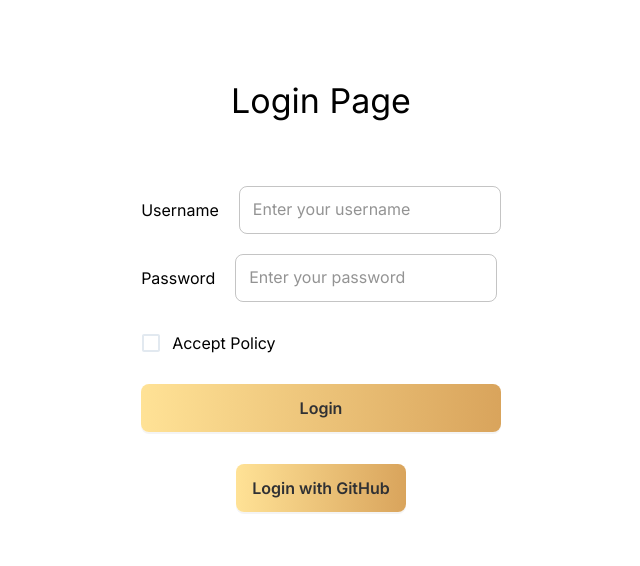
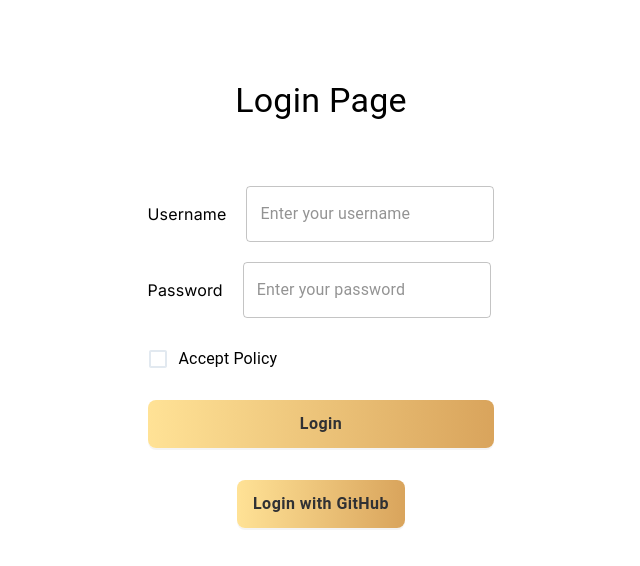
Before and after one commit to nguyenthanhdong0710/nextjs-base-2023, a Next.js app: page /en/login in a window 1280 px wide. Shown: the top 566 px of the page, without its empty margins (319-959 px from the left). Built offline with nearby package versions, Linux system fonts and the light colour scheme; no server answers.

Commit message:
update basic theme and readme

```diff
--- a/theme/createAppTheme.tsx
+++ b/theme/createAppTheme.tsx
@@ -3,6 +3,7 @@ import { createTheme } from "@mui/material/styles";
 import darkPalette from "./darkPalette";
 import lightPalette from "./lightPalette";
 
+// override props for Button (can do this to all Component)
 declare module "@mui/material/Button" {
   interface ButtonPropsVariantOverrides {
     primary: true;
@@ -10,6 +11,8 @@ declare module "@mui/material/Button" {
     dark: true;
   }
 }
+
+// override breakpoint
 declare module "@mui/material/styles" {
   interface BreakpointOverrides {
     xs: true;
@@ -21,47 +24,13 @@ declare module "@mui/material/styles" {
   }
 }
 
+// declare type for palette
 type ColorGradient = {
-  buttonGold1: string;
-  gold1: string;
-  gold2: string;
-  button: string;
-  switch: string;
-  grayButton: string;
-  menu: string;
-  news: string;
-  transaction: string;
+  buttonGold: string;
 };
 
 type ColorPalette = {
   [key: number | string]: string;
-};
-
-type ColorMaterial = {
-  primary: {
-    primary: string;
-    onPrimaryContainer: string;
-  };
-  secondary: {
-    90: string;
-    95: string;
-  };
-  white: string;
-  black: string;
-  error: {
-    80: string;
-  };
-  dark: {
-    tertiary: string;
-  };
-};
-
-type ColorAccent = {
-  bg: string;
-  secondary: { [key: string]: string };
-  lightGreen: string;
-  lightGreenBg: string;
-  err: string;
 };
 
 declare module "@mui/material/styles" {
@@ -69,20 +38,17 @@ declare module "@mui/material/styles" {
     gray: ColorPalette;
     slate: ColorPalette;
     yellow: ColorPalette;
-    material: ColorMaterial;
     gradient: ColorGradient;
-    accent: ColorAccent;
   }
   interface PaletteOptions {
     gray: ColorPalette;
     slate: ColorPalette;
     yellow: ColorPalette;
-    material: ColorMaterial;
     gradient: ColorGradient;
-    accent: ColorAccent;
   }
 }
 
+// start create theme
 const createAppTheme = (mode: PaletteMode) => {
   const palette = mode === "light" ? lightPalette : darkPalette;
   return createTheme({
@@ -96,13 +62,8 @@ const createAppTheme = (mode: PaletteMode) => {
         xl: 1536,
       },
     },
-    typography: {
-      allVariants: {
-        fontFamily: "inherit",
-        letterSpacing: 0,
-      },
-    },
     palette,
+    // Override component style
     components: {
       MuiButton: {
         styleOverrides: {
@@ -120,8 +81,8 @@ const createAppTheme = (mode: PaletteMode) => {
             },
           },
           outlined: {
-            color: palette.yellow.primary,
-            borderColor: palette.yellow.primary,
+            color: palette.yellow[500],
+            borderColor: palette.yellow[500],
           },
           containedPrimary: {
             "&:hover": {
@@ -135,7 +96,7 @@ const createAppTheme = (mode: PaletteMode) => {
             style: {
               color: palette.slate[700],
               backgroundSize: "300% 100%",
-              backgroundImage: palette.gradient.buttonGold1,
+              backgroundImage: palette.gradient.buttonGold,
               transition: "all .4s ease-in-out",
               boxShadow: "0px 2px 0px rgba(0, 0, 0, 0.043)",
               "&:not([disabled]):hover": {
@@ -144,87 +105,7 @@ const createAppTheme = (mode: PaletteMode) => {
               },
             },
           },
-          {
-            props: { variant: "secondary" },
-            style: {
-              background: darkPalette.gradient.grayButton,
-              color: palette.text?.primary,
-            },
-          },
-          {
-            props: { variant: "dark" },
-            style: {
-              background: "#45474D",
-              color: "#F6F8FA",
-            },
-          },
         ],
-      },
-      // MuiCheckbox: {
-      //   defaultProps: {
-      //     icon: <CheckboxIcon />,
-      //     checkedIcon: <CheckedCheckboxIcon />,
-      //   },
-      // },
-      MuiOutlinedInput: {
-        defaultProps: {
-          size: "small",
-        },
-        styleOverrides: {
-          input: {
-            borderRadius: 8,
-            padding: "12.5px 14px",
-          },
-          notchedOutline: {
-            borderRadius: 8,
-          },
-        },
-      },
-      MuiAutocomplete: {
-        styleOverrides: {
-          root: {
-            "& .MuiOutlinedInput-root.MuiInputBase-sizeSmall": {
-              padding: "12.5px 14px",
-              "& .MuiAutocomplete-input": {
-                padding: 0,
-              },
-            },
-          },
-        },
-      },
-      // MuiSelect: {
-      //   defaultProps: {
-      //     IconComponent: DropdownChevronDownIcon,
-      //   },
-      // },
-      MuiPaper: {
-        styleOverrides: {
-          root: { backgroundImage: "none" },
-        },
-      },
-      MuiPaginationItem: {
-        styleOverrides: {
-          root: {
-            "&.MuiPaginationItem-outlined.MuiPaginationItem-rounded": {
-              borderRadius: 4,
-              borderColor: palette.slate[600],
-              color: palette.slate[400],
-              "&.Mui-selected": {
-                background: palette.gradient.gold1,
-                border: "none",
-                color: palette.slate[600],
-                fontWeight: "500",
-              },
-            },
-          },
-        },
-      },
-      MuiTooltip: {
-        styleOverrides: {
-          tooltip: {
-            fontFamily: "inherit",
-          },
-        },
       },
     },
   });
--- a/theme/darkPalette.ts
+++ b/theme/darkPalette.ts
@@ -2,10 +2,7 @@ import { PaletteOptions } from "@mui/material";
 
 const darkPalette: PaletteOptions = {
   mode: "dark",
-  // background: {
-  //   default: "#1f1f1f",
-  //   paper: "#303135",
-  // },
+  // override default color
   primary: {
     main: "#fcd535",
   },
@@ -18,6 +15,8 @@ const darkPalette: PaletteOptions = {
     disabled: "#475569",
   },
   divider: "#303134",
+
+  // add new custom color
   gray: {
     50: "#F8FAFC",
     100: "#F1F5F9",
@@ -46,51 +45,12 @@ const darkPalette: PaletteOptions = {
     900: "#202124",
   },
   yellow: {
-    primary: "#FFE176",
-    secondary: "#FCD535",
+    500: "#FFE176",
   },
-  material: {
-    primary: {
-      primary: "#E9C320;",
-      onPrimaryContainer: "#FFE176",
-    },
-    secondary: {
-      90: "#EFE2BB",
-      95: "#FEF0C9",
-    },
-    white: "#ffffff",
-    black: "#000000",
-    error: {
-      80: "#FFB4AB",
-    },
-    dark: {
-      tertiary: "#8ED88A",
-    },
-  },
-  accent: {
-    bg: "#181507",
-    secondary: {
-      60: "#9B906E",
-      30: "#40392D",
-    },
-    lightGreen: "#8ED88A",
-    lightGreenBg: "#36423C",
-    err: "#FF897D",
-  },
+
+  // also can add your gradient color
   gradient: {
-    button:
-      "linear-gradient(90.51deg, #FFE296 33.49%, #D9A45C 99.56%), #FCD535",
-    switch: "linear-gradient(56.77deg, #FFDE85 0.39%, #CCA156 80.01%)",
-    grayButton:
-      "linear-gradient(0deg, rgba(255, 255, 255, 0.2), rgba(255, 255, 255, 0.2)), #45474D",
-    menu: "linear-gradient(56.77deg, #FFDE85 0.39%, #CCA156 80.01%)",
-    news: "linear-gradient(180deg, rgba(0, 0, 0, 0) 0%, #000000 100%)",
-    gold1: "linear-gradient(90.51deg, #FFE296 33.49%, #D9A45C 99.56%)",
-    buttonGold1:
-      "linear-gradient(90.51deg, #FFE296, #D9A45C, #FFE296, #D9A45C)",
-    gold2: "linear-gradient(56.77deg, #FFDE85 0.39%, #CCA156 80.01%)",
-    transaction:
-      "radial-gradient(46.71% 110.11% at 72.86% 26.26%, #313337 0%, #26282B 100%)",
+    buttonGold: "linear-gradient(90.51deg, #FFE296, #D9A45C, #FFE296, #D9A45C)",
   },
 };
 
--- a/theme/lightPalette.ts
+++ b/theme/lightPalette.ts
@@ -2,10 +2,7 @@ import { PaletteOptions } from "@mui/material";
 
 const lightPalette: PaletteOptions = {
   mode: "light",
-  // background: {
-  //   default: "#DADADA",
-  //   paper: "#DADADA",
-  // },
+  // override default color
   primary: {
     main: "#fcd535",
   },
@@ -18,6 +15,8 @@ const lightPalette: PaletteOptions = {
     disabled: "#475569",
   },
   divider: "#303134",
+
+  // add new custom color
   gray: {
     50: "#F8FAFC",
     100: "#F1F5F9",
@@ -49,48 +48,10 @@ const lightPalette: PaletteOptions = {
     primary: "#FFE176",
     secondary: "#FCD535",
   },
-  material: {
-    primary: {
-      primary: "#E9C320;",
-      onPrimaryContainer: "#FFE176",
-    },
-    secondary: {
-      90: "#EFE2BB",
-      95: "#FEF0C9",
-    },
-    white: "#ffffff",
-    black: "#000000",
-    error: {
-      80: "#FFB4AB",
-    },
-    dark: {
-      tertiary: "#8ED88A",
-    },
-  },
-  accent: {
-    bg: "#181507",
-    secondary: {
-      60: "#9B906E",
-      30: "#40392D",
-    },
-    lightGreen: "#8ED88A",
-    lightGreenBg: "#36423C",
-    err: "#FF897D",
-  },
+
+  // also can add your gradient color
   gradient: {
-    button:
-      "linear-gradient(90.51deg, #FFE296 33.49%, #D9A45C 99.56%), #FCD535",
-    switch: "linear-gradient(56.77deg, #FFDE85 0.39%, #CCA156 80.01%)",
-    grayButton:
-      "linear-gradient(0deg, rgba(255, 255, 255, 0.2), rgba(255, 255, 255, 0.2)), #45474D",
-    menu: "linear-gradient(56.77deg, #FFDE85 0.39%, #CCA156 80.01%)",
-    news: "linear-gradient(180deg, rgba(0, 0, 0, 0) 0%, #000000 100%)",
-    gold1: "linear-gradient(90.51deg, #FFE296 33.49%, #D9A45C 99.56%)",
-    buttonGold1:
-      "linear-gradient(90.51deg, #FFE296, #D9A45C, #FFE296, #D9A45C)",
-    gold2: "linear-gradient(56.77deg, #FFDE85 0.39%, #CCA156 80.01%)",
-    transaction:
-      "radial-gradient(46.71% 110.11% at 72.86% 26.26%, #313337 0%, #26282B 100%)",
+    buttonGold: "linear-gradient(90.51deg, #FFE296, #D9A45C, #FFE296, #D9A45C)",
   },
 };
 
```
Also changed, not shown: 1 other file (tests, documents, lock files or other folders).
